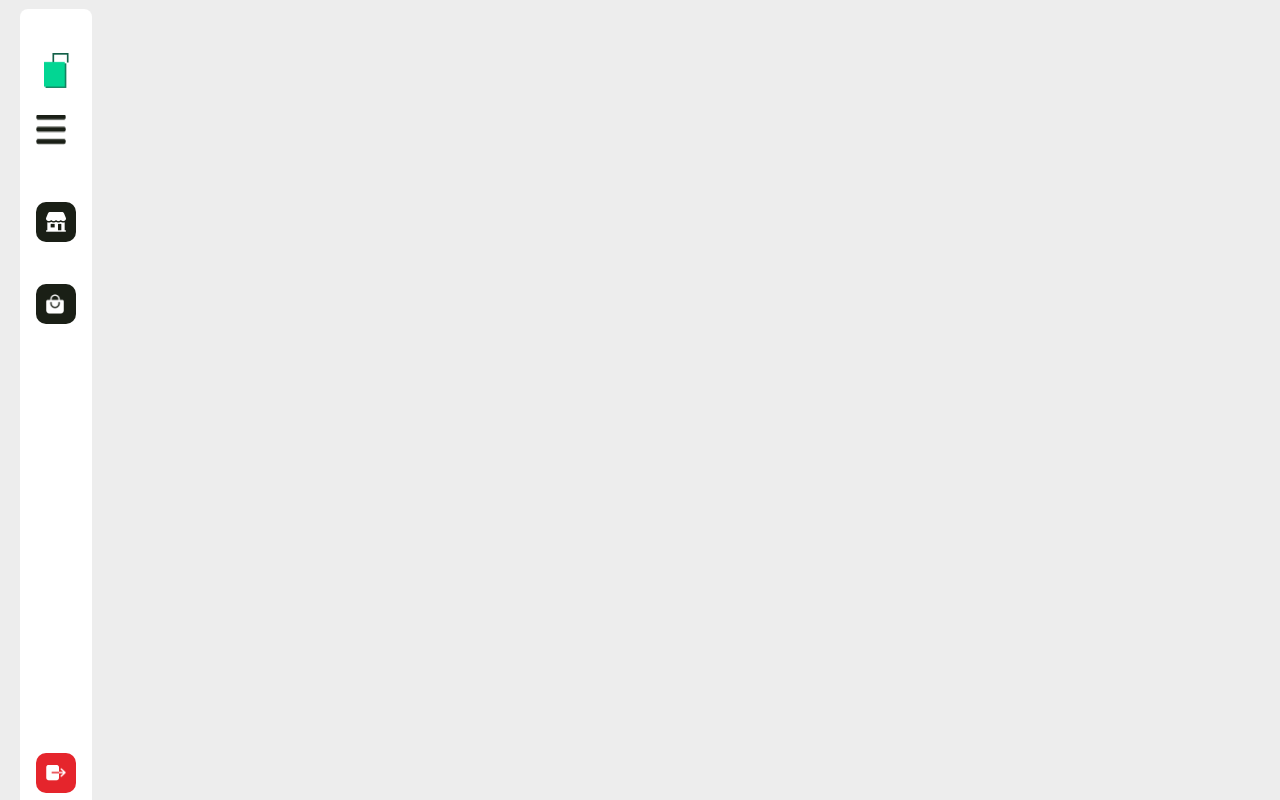
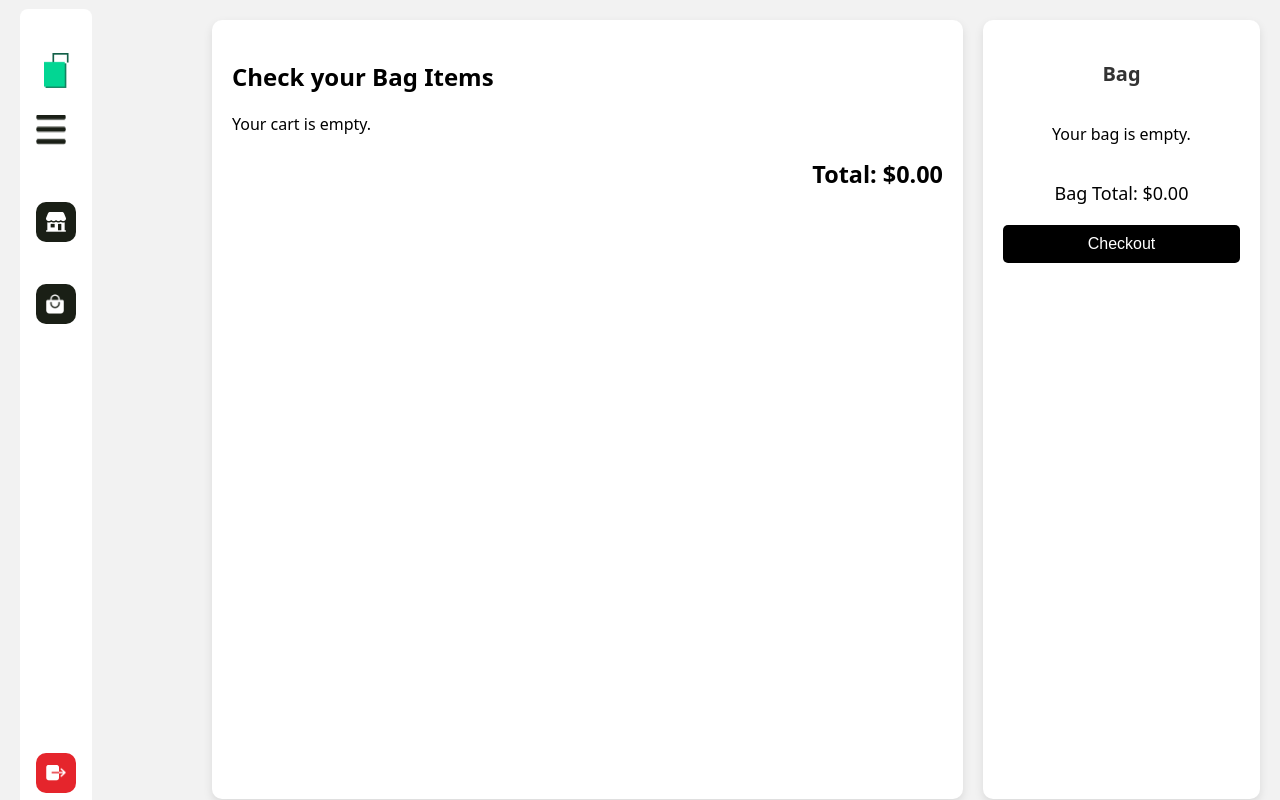
Before and after one commit to LindseyM23/ecommerce-project, a React (Create React App) app: page /cart in a window 1280 px wide. Shown: the top 800 px of the page. Built offline with nearby package versions, Linux system fonts and the light colour scheme.

Commit message:
i just added the css

```diff
--- a/src/styles/CartPage.css
+++ b/src/styles/CartPage.css
@@ -1,64 +1,76 @@
-.cart-container {
-  max-width: 800px;
-  margin: 0 auto;
+.cart-page-wrapper {
+  display: flex;
+  flex-direction: row;
+  background-color: #f2f2f2;
+  min-height: 100vh;
+}
+
+.cart-page-container {
+  display: flex;
+  width: 100%;
   padding: 20px;
-  background-color: #f8f9fa;
+}
+
+.cart-items-section {
+  flex: 3;
+  background-color: #fff;
+  padding: 20px;
   border-radius: 10px;
   box-shadow: 0 4px 10px rgba(0, 0, 0, 0.1);
 }
 
-.cart-container h2 {
+.cart-summary-section {
+  flex: 1;
+  margin-left: 20px;
+  padding: 20px;
+  background-color: #fff;
+  border-radius: 10px;
+  box-shadow: 0 4px 10px rgba(0, 0, 0, 0.1);
   text-align: center;
-  margin-bottom: 20px;
-  color: #333;
 }
 
 .cart-item {
   display: flex;
-  justify-content: space-between;
-  align-items: center;
-  padding: 10px 0;
-  border-bottom: 1px solid #e0e0e0;
+  margin-bottom: 20px;
+  padding: 10px;
+  background-color: #f8f9fa;
+  border-radius: 10px;
+  box-shadow: 0 2px 5px rgba(0, 0, 0, 0.1);
 }
 
-.item-image {
-  width: 80px;
-  height: 80px;
-  object-fit: cover;
+.cart-item-image {
+  width: 100px;
+  height: 100px;
+  object-fit: contain;
+  margin-right: 20px;
   border-radius: 5px;
 }
 
 .item-details {
   flex: 1;
-  margin-left: 20px;
 }
 
 .item-details h3 {
-  margin: 0 0 10px 0;
+  margin: 0 0 10px;
+  font-size: 18px;
   color: #333;
-  font-size: 18px;
 }
 
 .item-details p {
-  margin: 0;
   font-size: 14px;
   color: #555;
 }
 
 .item-rating {
-  margin-top: 5px;
+  margin: 5px 0;
 }
 
 .item-price {
-  margin-top: 10px;
   font-size: 16px;
   color: #333;
 }
 
 .item-quantity-remove-container {
-  display: flex;
-  flex-direction: column;
-  align-items: flex-start; /* Aligns quantity controls and remove button to the left */
   margin-top: 10px;
 }
 
@@ -71,11 +83,10 @@
   background-color: #007bff;
   color: white;
   border: none;
-  border-radius: 3px;
-  padding: 5px 10px;
+  border-radius: 5px;
+  padding: 5px;
+  cursor: pointer;
   font-size: 16px;
-  cursor: pointer;
-  outline: none;
 }
 
 .item-quantity button:hover {
@@ -84,19 +95,16 @@
 
 .item-quantity span {
   padding: 0 10px;
-  font-size: 16px;
 }
 
 .remove-button {
   background-color: black;
   color: white;
   border: none;
-  border-radius: 3px;
   padding: 5px 10px;
+  border-radius: 5px;
+  cursor: pointer;
   margin-top: 10px;
-  font-size: 14px;
-  cursor: pointer;
-  width: 10%;
 }
 
 .remove-button:hover {
@@ -110,23 +118,31 @@
   font-weight: bold;
 }
 
-.cart-total h3 {
+.cart-summary-section h3 {
+  font-size: 20px;
   color: #333;
 }
 
-.cart-item img {
-  width: 80px;
-  height: 100px;
+.bag-items {
+  display: flex;
+  justify-content: space-around;
+  margin-bottom: 20px;
+}
+
+.bag-item-image {
+  width: 60px;
+  height: 60px;
+  border-radius: 5px;
   object-fit: contain;
-  border-radius: 10px;
-  margin-right: 10px;
   box-shadow: 0 2px 4px rgba(0, 0, 0, 0.1);
-  background-color: #fff;
-  padding: 5px;
+}
+
+.bag-total {
+  font-size: 18px;
+  margin-bottom: 20px;
 }
 
 .checkout-button {
-  margin-top: 20px;
   padding: 10px 20px;
   background-color: black;
   color: white;
@@ -134,26 +150,9 @@
   border-radius: 5px;
   font-size: 16px;
   cursor: pointer;
-  width: 20%;
+  width: 100%;
 }
 
 .checkout-button:hover {
   background-color: green;
 }
-
-/* Back button styling */
-.back-button {
-  display: inline-block;
-  margin-bottom: 20px;
-  padding: 5px 10px;
-  background-color: black;
-  color: white;
-  border: none;
-  border-radius: 3px;
-  font-size: 14px;
-  cursor: pointer;
-}
-
-.back-button:hover {
-  background-color: green;
-}
```
